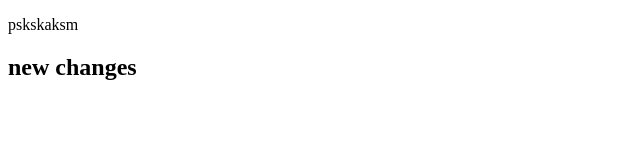
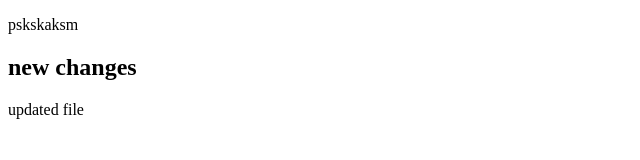
Before and after one commit to jayathunga/my-project, a plain HTML site: page index.html in a window 1280 px wide. Shown: the full height of the page, 0-640 px from the left. Drawn offline with Linux system fonts and the light colour scheme.

Commit message:
Update index.html

```diff
--- a/index.html
+++ b/index.html
@@ -9,5 +9,6 @@
 <body>
     <p>pskskaksm</p>
     <h2>new changes</h2>
+    <p>updated file</p>
 </body>
 </html>
```
